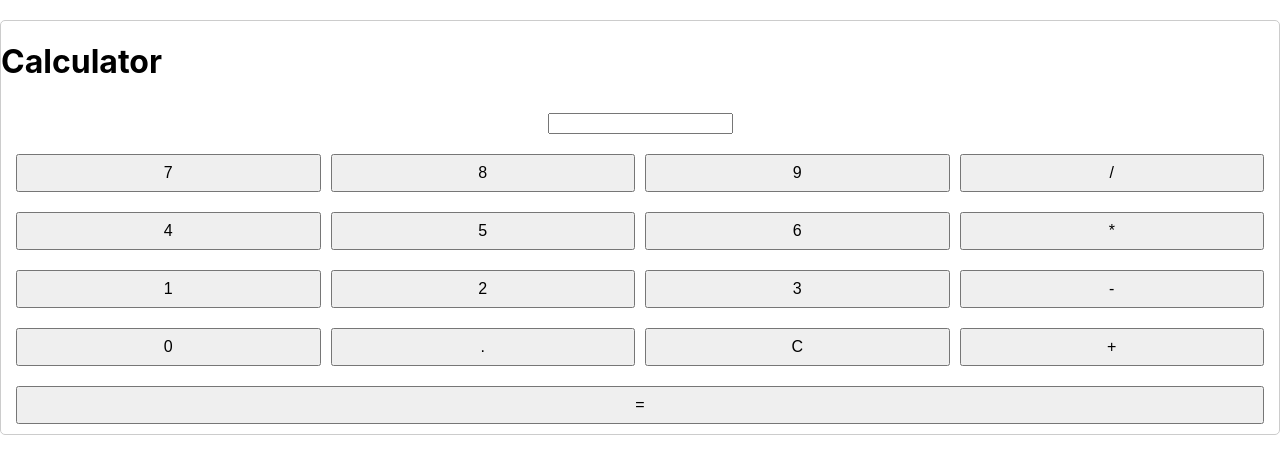
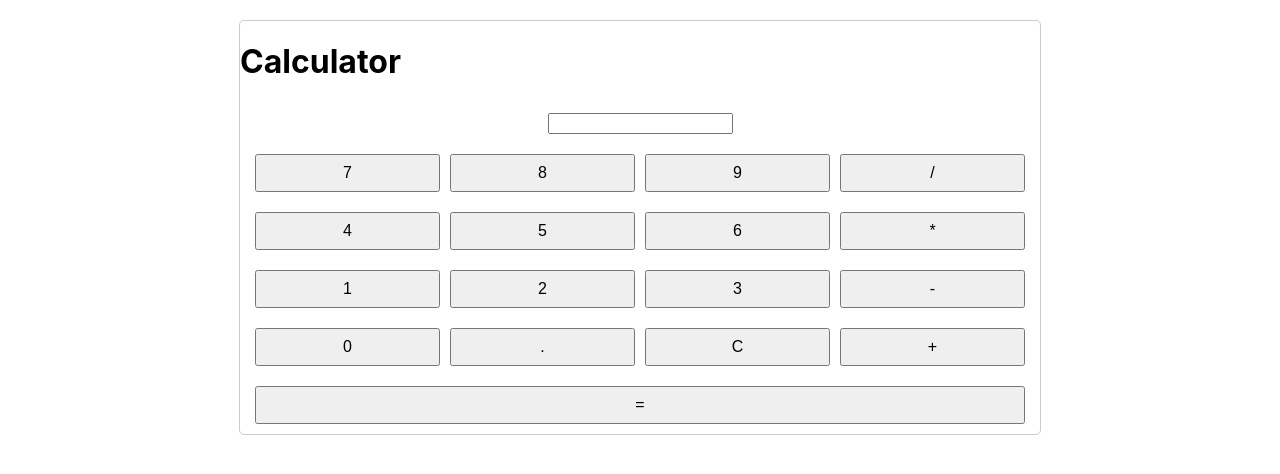
Before and after one commit to Nosieek/Example-calculator, a React (Create React App) app in the folder client/: page / in a window 1280 px wide. Shown: the top 474 px of the page. Built offline with nearby package versions, Linux system fonts and the light colour scheme.

Commit message:
Beta version css for UI

```diff
--- a/client/src/components/Calculator.css
+++ b/client/src/components/Calculator.css
@@ -1,5 +1,6 @@
 .calculator {
     margin: 20px auto;
+    max-width: 800px;
     border: 1px solid #ccc;
     border-radius: 5px;
     overflow: hidden;
@@ -7,7 +8,7 @@
 
 .screen {
     padding: 10px;
-    background-color: #f0f0f0;
+    background-color: rebeccapurple;
     text-align: right;
     font-size: 18px;
     border-bottom: 1px solid #ccc;
```
